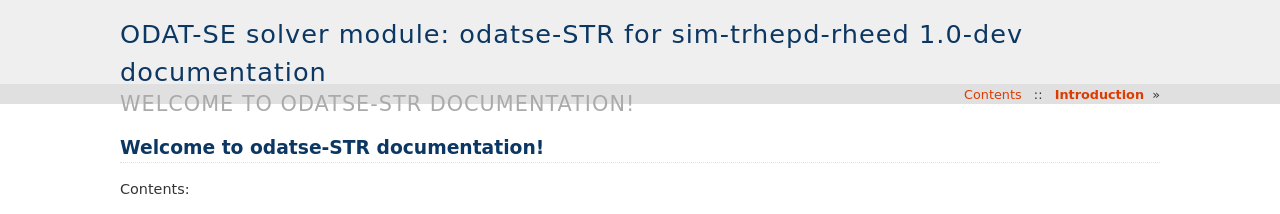
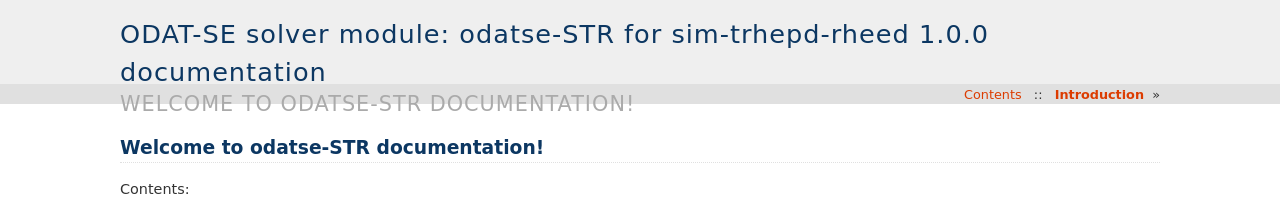
Before and after one commit to 2DMAT/odatse-STR, a Sphinx documentation site: the page built from doc/en/source/index.rst, in a window 1280 px wide. Shown: the top 214 px of the page. Built offline with Sphinx 7.4.7, drawn with Linux system fonts in a browser that asks for light colours.

```diff
--- a/doc/en/source/conf.py
+++ b/doc/en/source/conf.py
@@ -16,9 +16,10 @@
 # add these directories to sys.path here. If the directory is relative to the
 # documentation root, use os.path.abspath to make it absolute, like shown here.
 #
-# import os
-# import sys
-# sys.path.insert(0, os.path.abspath('.'))
+import os
+import sys
+sys.path.insert(0, os.path.abspath('../../../src'))
+from STR import __version__ as module_version
 
 
 # -- General configuration ------------------------------------------------
@@ -55,9 +56,10 @@ author = 'ISSP, University of Tokyo'
 # built documents.
 #
 # The short X.Y version.
-version = u'1.0'
+#version = u'1.0'
 # The full version, including alpha/beta/rc tags.
-release = u'1.0-dev'
+#release = u'1.0.0'
+release = module_version
 
 # The language for content autogenerated by Sphinx. Refer to documentation
 # for a list of supported languages.
```
Also changed, not shown: doc/ja/source/conf.py (+7 -5 lines).
